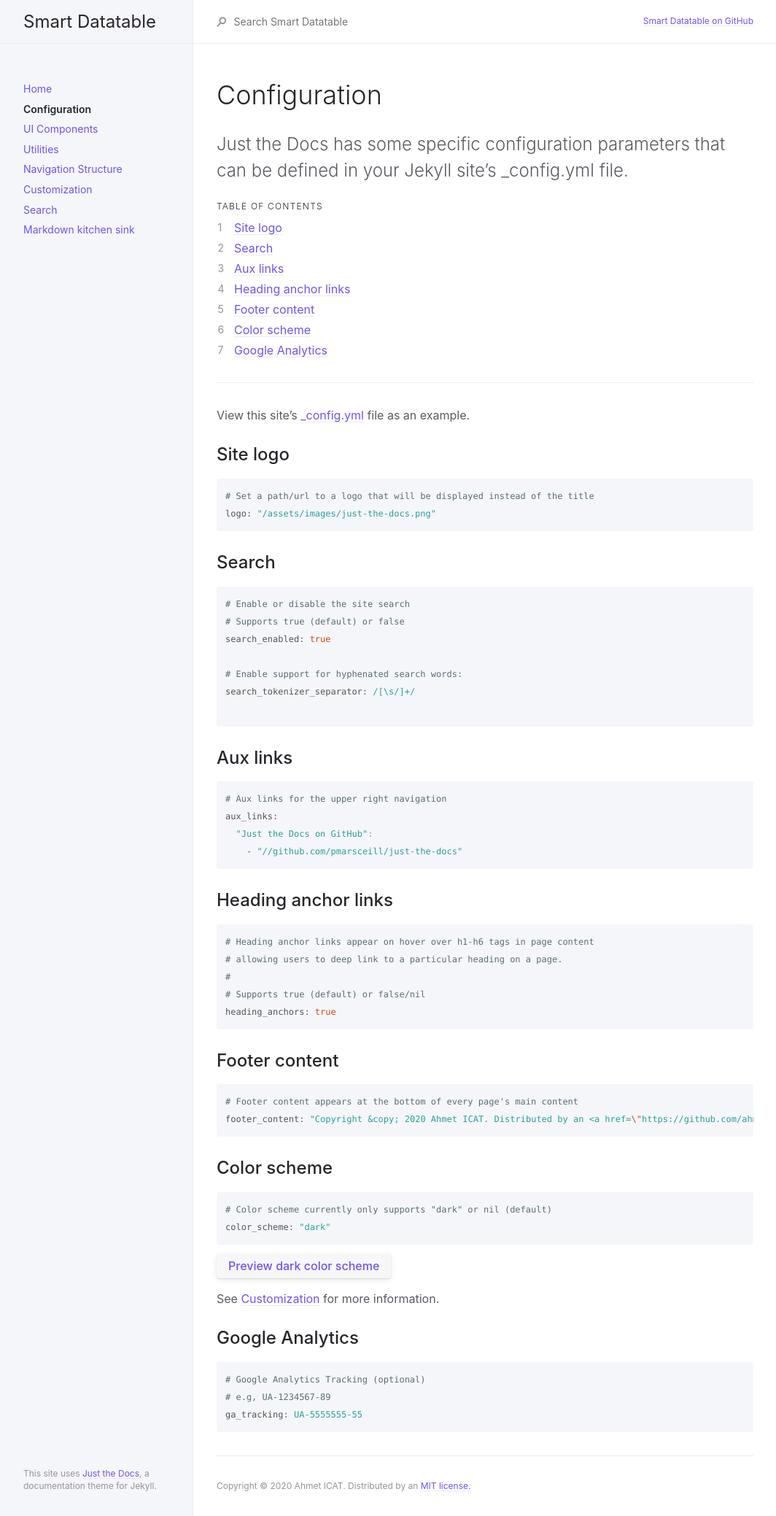
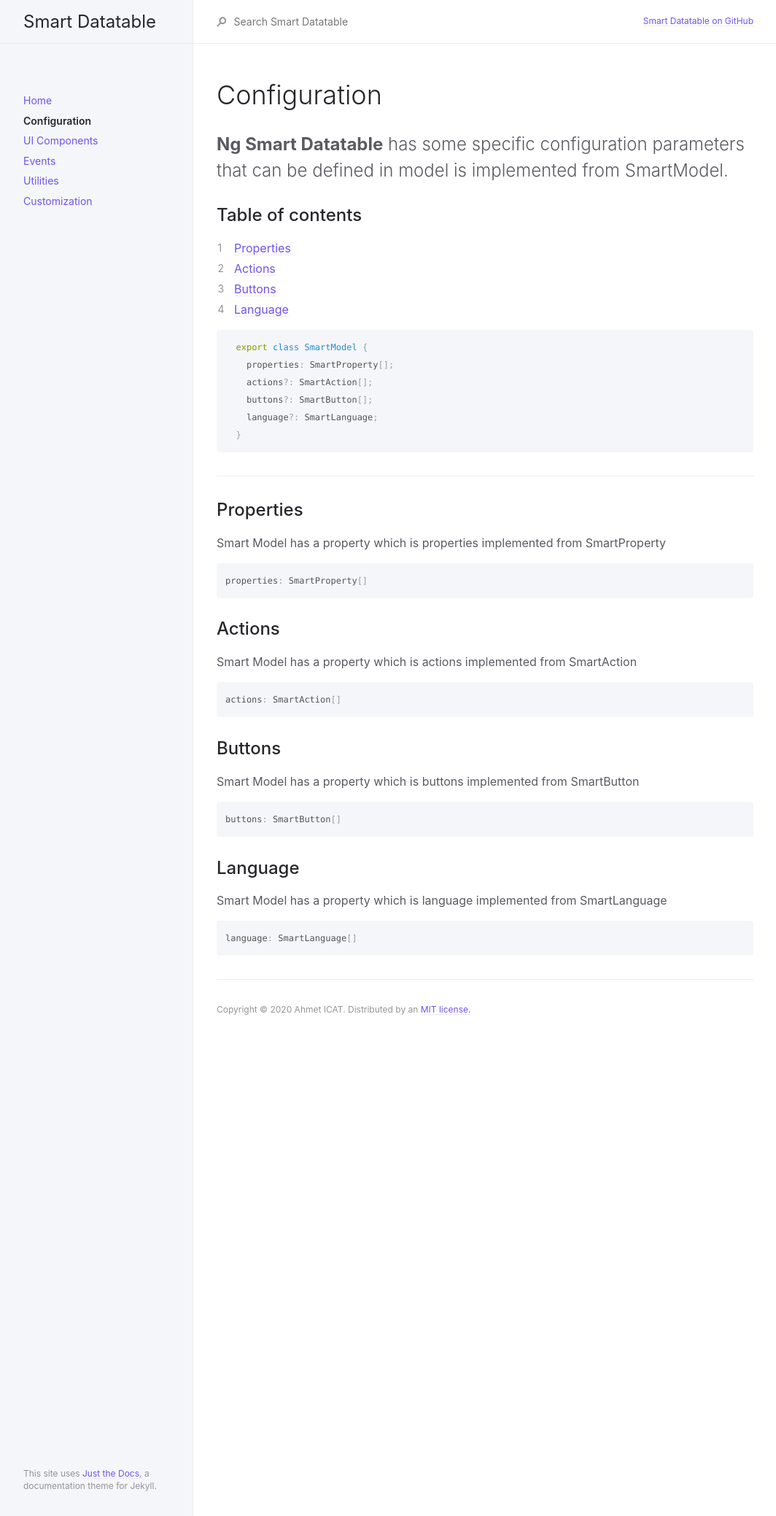
Before and after one commit to ahmeticat/smart-datatable-page, a Jekyll site: the page built from docs/configuration.md, in a window 1280 px wide. Shown: the whole page at 73% size, without its empty margins (107-1171 px from the left). Built offline with Jekyll 4.4.1, drawn with Linux system fonts in a browser that asks for light colours.

Commit message:
"Update model md"

````diff
--- a/docs/configuration.md
+++ b/docs/configuration.md
@@ -8,81 +8,55 @@ nav_order: 2
 {: .no_toc }
 
 
-Just the Docs has some specific configuration parameters that can be defined in your Jekyll site's _config.yml file.
+**Ng Smart Datatable** has some specific configuration parameters that can be defined in model is implemented from SmartModel.
 {: .fs-6 .fw-300 }
 
 ## Table of contents
-{: .no_toc .text-delta }
 
-1. TOC
-{:toc}
+1. [Properties](#properties)
+2. [Actions](#actions)
+3. [Buttons](#buttons)
+4. [Language](#language)
+
+```javascript
+  export class SmartModel {
+    properties: SmartProperty[];
+    actions?: SmartAction[];
+    buttons?: SmartButton[];
+    language?: SmartLanguage;
+  }
+```
 
 ---
 
+## Properties
 
-View this site's [_config.yml](https://github.com/pmarsceill/just-the-docs/tree/master/_config.yml) file as an example.
+Smart Model has a property which is properties implemented from SmartProperty
 
-## Site logo
-
-```yaml
-# Set a path/url to a logo that will be displayed instead of the title
-logo: "/assets/images/just-the-docs.png"
+```javascript
+properties: SmartProperty[]
 ```
 
-## Search
+## Actions
 
-```yaml
-# Enable or disable the site search
-# Supports true (default) or false
-search_enabled: true
+Smart Model has a property which is actions implemented from SmartAction
 
-# Enable support for hyphenated search words:
-search_tokenizer_separator: /[\s/]+/
-
+```javascript
+actions: SmartAction[]
 ```
 
-## Aux links
+## Buttons
 
-```yaml
-# Aux links for the upper right navigation
-aux_links:
-  "Just the Docs on GitHub":
-    - "//github.com/pmarsceill/just-the-docs"
+Smart Model has a property which is buttons implemented from SmartButton
+
+```javascript
+buttons: SmartButton[]
 ```
 
-## Heading anchor links
+## Language
 
-```yaml
-# Heading anchor links appear on hover over h1-h6 tags in page content
-# allowing users to deep link to a particular heading on a page.
-#
-# Supports true (default) or false/nil
-heading_anchors: true
+Smart Model has a property which is language implemented from SmartLanguage
+
+```javascript
+language: SmartLanguage[]
 ```
-
-## Footer content
-
-```yaml
-# Footer content appears at the bottom of every page's main content
-footer_content: "Copyright &copy; 2020 Ahmet ICAT. Distributed by an <a href=\"https://github.com/ahmeticat/smart-datatable-page/blob/master/LICENSE.txt\">MIT license.</a>"
-```
-
-## Color scheme
-
-```yaml
-# Color scheme currently only supports "dark" or nil (default)
-color_scheme: "dark"
-```
-<button class="btn js-toggle-dark-mode">Preview dark color scheme</button>
-
-<script type="text/javascript" src="{{ "/assets/js/dark-mode-preview.js" | absolute_url }}"></script>
-
-See [Customization]({{ site.baseurl }}{% link docs/customization.md %}) for more information.
-
-## Google Analytics
-
-```yaml
-# Google Analytics Tracking (optional)
-# e.g, UA-1234567-89
-ga_tracking: UA-5555555-55
-```
--- a/docs/navigation-structure.md
+++ /dev/null
@@ -1,227 +0,0 @@
----
-layout: default
-title: Navigation Structure
-nav_order: 5
----
-
-# Navigation Structure
-{: .no_toc }
-
-## Table of contents
-{: .no_toc .text-delta }
-
-1. TOC
-{:toc}
-
----
-
-## Main navigation
-
-The main navigation for your Just the Docs site is on the left side of the page at large screens and on the top (behind a tap) on small screens. The main navigation can be structured to accommodate a multi-level menu system (pages with children and grandchildren).
-
-By default, all pages will appear as top level pages in the main nav unless a parent page is defined (see [Pages with Children](#pages-with-children)).
-
----
-
-## Ordering pages
-
-To specify a page order, use the `nav_order` parameter in your pages' YAML front matter.
-
-#### Example
-{: .no_toc }
-
-```yaml
----
-layout: default
-title: Customization
-nav_order: 4
----
-```
-
----
-
-## Excluding pages
-
-For specific pages that you do not wish to include in the main navigation, e.g. a 404 page or a landing page, use the `nav_exclude: true` parameter in the YAML front matter for that page.
-
-#### Example
-{: .no_toc }
-
-```yaml
----
-layout: default
-title: 404
-nav_exclude: true
----
-```
-
----
-
-## Pages with children
-
-Sometimes you will want to create a page with many children (a section). First, it is recommended that you keep pages that are related in a directory together... For example, in these docs, we keep all of the written documentation in the `./docs` directory and each of the sections in subdirectories like `./docs/ui-components` and `./docs/utilities`. This gives us an organization like:
-
-```
-+-- ..
-|-- (Jekyll files)
-|
-|-- docs
-|   |-- ui-components
-|   |   |-- index.md  (parent page)
-|   |   |-- buttons.md
-|   |   |-- code.md
-|   |   |-- labels.md
-|   |   |-- tables.md
-|   |   +-- typography.md
-|   |
-|   |-- utilities
-|   |   |-- index.md      (parent page)
-|   |   |-- color.md
-|   |   |-- layout.md
-|   |   |-- responsive-modifiers.md
-|   |   +-- typography.md
-|   |
-|   |-- (other md files, pages with no children)
-|   +-- ..
-|
-|-- (Jekyll files)
-+-- ..
-```
-
-On the parent pages, add this YAML front matter parameter:
--  `has_children: true` (tells us that this is a parent page)
-
-#### Example
-{: .no_toc }
-
-```yaml
----
-layout: default
-title: UI Components
-nav_order: 2
-has_children: true
----
-```
-
-Here we're setting up the UI Components landing page that is available at `/docs/ui-components`, which has children and is ordered second in the main nav.
-
-### Child pages
-{: .text-gamma }
-
-On child pages, simply set the `parent:` YAML front matter to whatever the parent's page title is and set a nav order (this number is now scoped within the section).
-
-#### Example
-{: .no_toc }
-
-```yaml
----
-layout: default
-title: Buttons
-parent: UI Components
-nav_order: 2
----
-```
-
-The Buttons page appears as a child of UI Components and appears second in the UI Components section.
-
-### Auto-generating Table of Contents
-
-By default, all pages with children will automatically append a Table of Contents which lists the child pages after the parent page's content. To disable this auto Table of Contents, set `has_toc: false` in the parent page's YAML front matter.
-
-#### Example
-{: .no_toc }
-
-```yaml
----
-layout: default
-title: UI Components
-nav_order: 2
-has_children: true
-has_toc: false
----
-```
-
-### Children with children
-{: .text-gamma }
-
-Child pages can also have children (grandchildren). This is achieved by using a similar pattern on the child and grandchild pages.
-
-1. Add the `has_children` attribute to the child
-1. Add the `parent` and `grand_parent` attribute to the grandchild
-
-#### Example
-{: .no_toc }
-
-```yaml
----
-layout: default
-title: Buttons
-parent: UI Components
-nav_order: 2
-has_children: true
----
-```
-
-```yaml
----
-layout: default
-title: Buttons Child Page
-parent: Buttons
-grand_parent: UI Components
-nav_order: 1
----
-```
-
-This would create the following navigation structure:
-
-```
-+-- ..
-|
-|-- UI Components
-|   |-- ..
-|   |
-|   |-- Buttons
-|   |   |-- Button Child Page
-|   |
-|   |-- ..
-|
-+-- ..
-```
-
----
-
-## Auxiliary Navigation
-
-To add a auxiliary navigation item to your site (in the upper right on all pages), add it to the `aux_nav` [configuration option]({{ site.baseurl }}{% link docs/configuration.md %}#aux-nav) in your site's `_config.yml` file.
-
-#### Example
-{: .no_toc }
-
-```yaml
-# Aux links for the upper right navigation
-aux_links:
-  "Just the Docs on GitHub":
-    - "//github.com/pmarsceill/just-the-docs"
-```
-
----
-
-## In-page navigation with Table of Contents
-
-To generate a Table of Contents on your docs pages, you can use the `{:toc}` method from Kramdown, immediately after an `<ol>` in Markdown. This will automatically generate an ordered list of anchor links to various sections of the page based on headings and heading levels. There may be occasions where you're using a heading and you don't want it to show up in the TOC, so to skip a particular heading use the `{: .no_toc }` CSS class.
-
-#### Example
-{: .no_toc }
-
-```markdown
-# Navigation Structure
-{: .no_toc }
-
-## Table of contents
-{: .no_toc .text-delta }
-
-1. TOC
-{:toc}
-```
-
-This example skips the page name heading (`#`) from the TOC, as well as the heading for the Table of Contents itself (`##`) because it is redundant, followed by the table of contents itself.
````
Also changed, not shown: docs/events/editClick.md (added, +83 -0 lines), docs/events/events.md (added, +13 -0 lines), docs/index-test.md (deleted, +0 -149 lines), docs/search.md (deleted, +0 -85 lines), docs/events/addClick.md (added), docs/events/deleteClick.md (added).
